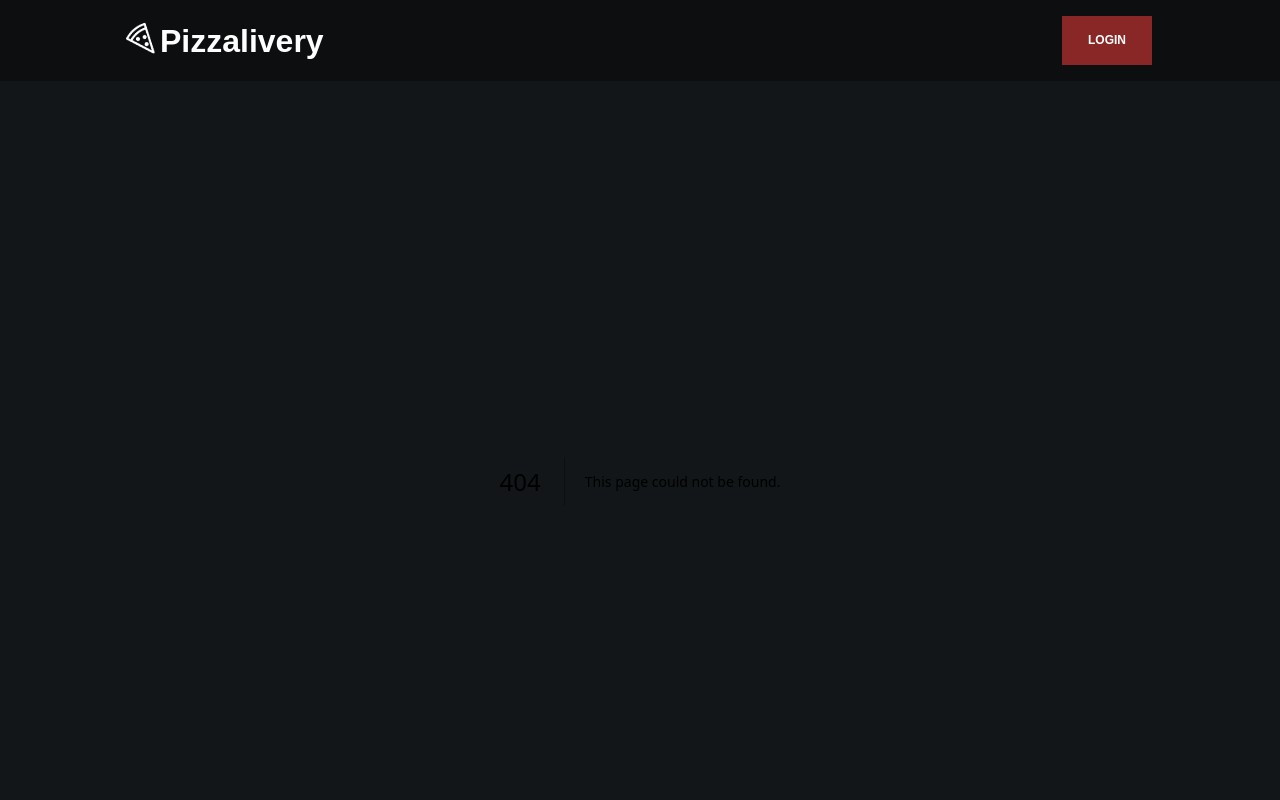
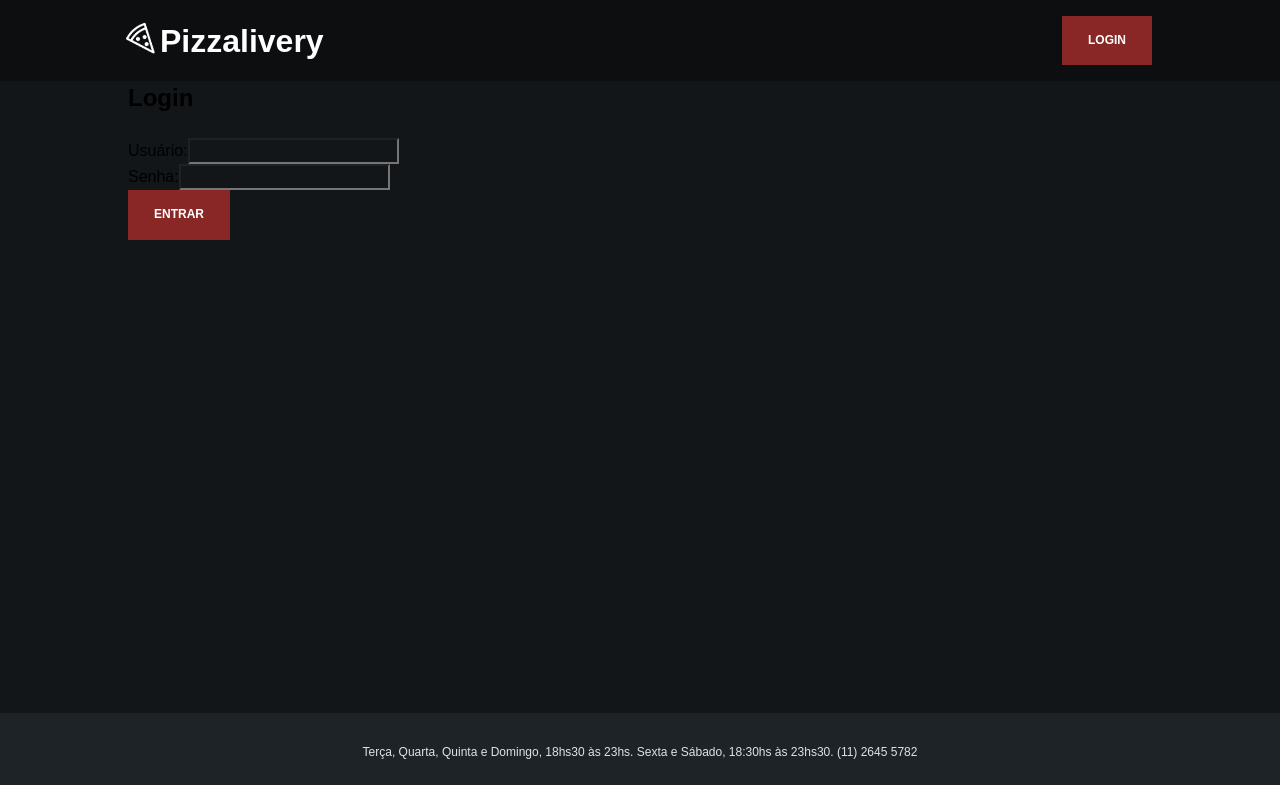
Before and after one commit to Ltheus/pizzalivery-nextjs, a Next.js app in the folder pizzalivery/: page /login in a window 1280 px wide. Before the commit this address had no page. Shown: the top 800 px of the page. Built offline with nearby package versions, Linux system fonts and the light colour scheme.

Commit message:
atualizaçao login page

```diff
--- a/pizzalivery/src/app/flavours/page.tsx
+++ b/pizzalivery/src/app/flavours/page.tsx
@@ -91,7 +91,7 @@ export default function Flavours() {
   useEffect(() => {
     if (!pizzaFlavour) return;
 
-    setflavourId(pizzaFlavour[0].id);
+    setflavourId(pizzaFlavour[0]?.id);
   }, []);
 
   return (
@@ -112,7 +112,7 @@ export default function Flavours() {
             <p className={styled.flavourCardTitle}>{name}</p>
             <p className={styled.flavourCardDescription}>{description}</p>
             <p className={styled.flavourCardPrice}>
-              {convertToCurrency(price[pizzaSize.slices])}
+              {convertToCurrency(price[pizzaSize[0]?.slices])}
             </p>
             <Button id={id} onClick={handleClick}>
               Selecionar
--- /dev/null
+++ b/pizzalivery/src/app/login/page.tsx
@@ -0,0 +1,5 @@
+import LoginForm from "../../components/loginForm/LoginForm";
+
+export default function LoginPage() {
+  return <LoginForm />;
+}
--- a/pizzalivery/src/components/auth/LoginForm.js
+++ b/pizzalivery/src/components/loginForm/LoginForm.tsx
@@ -1,4 +1,7 @@
-import React, { useState } from 'react';
+"use client"
+
+import { useState } from 'react';
+import { Button } from '../button/Button';
 
 const LoginForm = () => {
   const [username, setUsername] = useState('');
@@ -20,7 +23,7 @@ const LoginForm = () => {
           <label>Senha:</label>
           <input type="password" value={password} onChange={(e) => setPassword(e.target.value)}/>
         </div>
-        <button onClick={handleLogin}>Entrar</button>
+        <Button onClick={handleLogin}> Entrar </Button>
       </form>
     </div>
   );
```
Also changed, not shown: pizzalivery/src/app/pages/Login/Login.js (deleted, +0 -11 lines).
